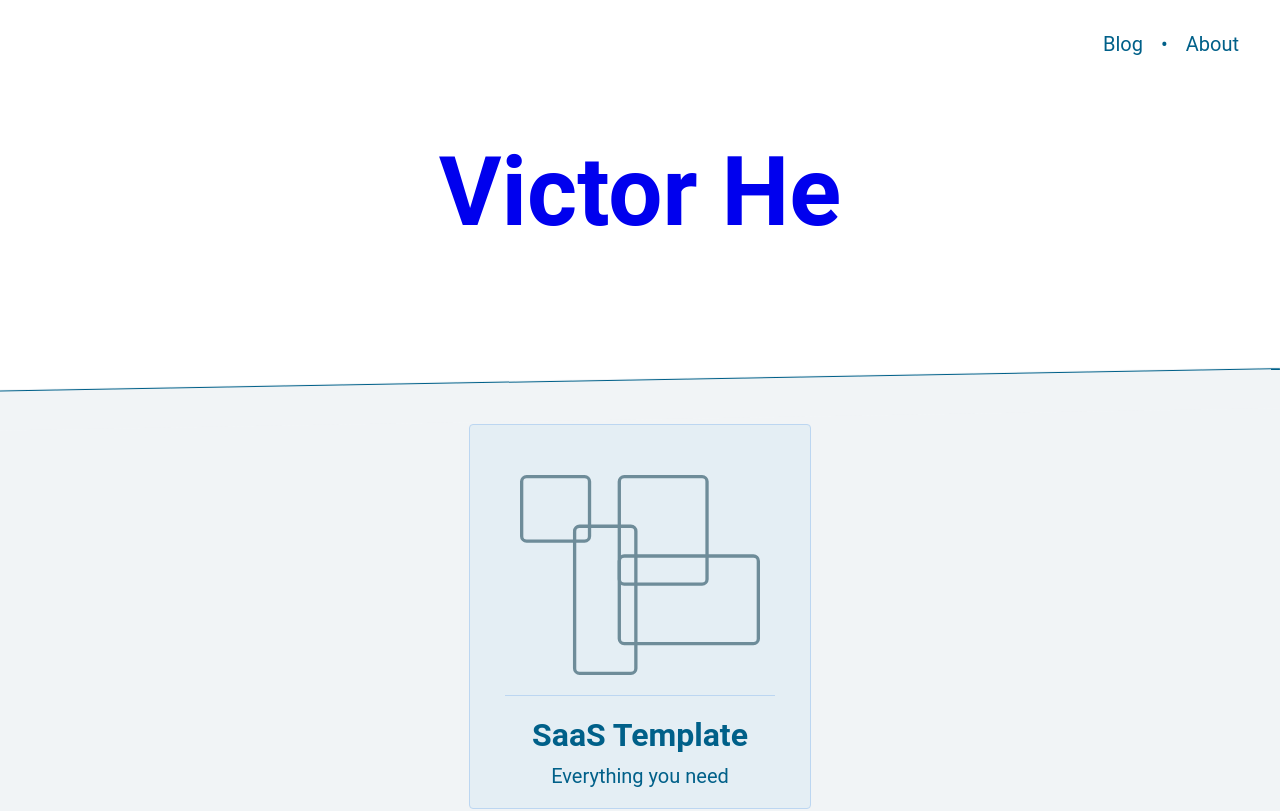
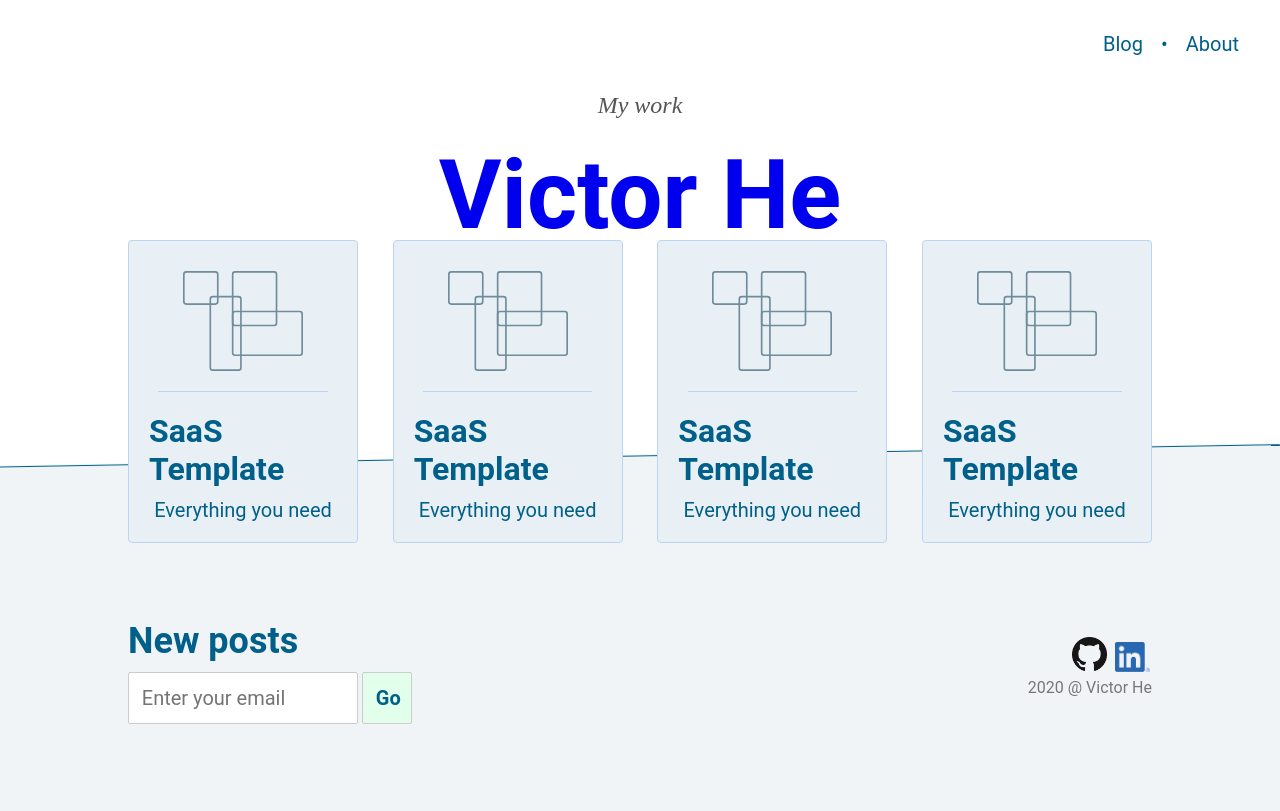
Before and after one commit to Vicorhe/portfolio-site, a Svelte app: page / in a window 1280 px wide. Shown: the top 811 px of the page. Built offline with nearby package versions, Linux system fonts and the light colour scheme.

Commit message:
projects page desktop site

```diff
--- a/src/App.svelte
+++ b/src/App.svelte
@@ -1,12 +1,6 @@
 <script>
   import Router from "svelte-spa-router";
   import routes from "./routes.js";
-  import Header from "./components/Header.svelte";
-  import Footer from "./components/Footer.svelte";
 </script>
 
-<div>
-  <Header />
-  <Router {routes} />
-  <Footer />
-</div>
+<Router {routes} />
--- a/src/components/Entry.svelte
+++ b/src/components/Entry.svelte
@@ -1,18 +1,20 @@
 <style type="text/scss">
   @import "../styles/color_pallete";
   .entry {
-    min-width: 300px;
+    box-sizing: border-box;
+    width: 80%;
+    max-width: 330px;
     padding: 20px;
     border: 1px solid $border;
     border-radius: 4px;
-    margin-bottom: 20px;
+    margin-bottom: 25px;
     background-color: $foreground;
     display: flex;
     flex-direction: column;
     align-items: center;
     img {
       margin-top: 30px;
-      height: 200px;
+      height: 75%;
     }
     .divider {
       width: 90%;
@@ -30,6 +32,24 @@
       color: $primary;
     }
   }
+
+  @media screen and (min-width: 991px) {
+    .entry {
+      width: 230px;
+      padding: 20px;
+      margin-bottom: 0;
+      img {
+        margin-top: 10px;
+        height: 100px;
+      }
+      .divider {
+      }
+      h2 {
+      }
+      p {
+      }
+    }
+  }
 </style>
 
 <div class="entry">
--- a/src/components/Footer.svelte
+++ b/src/components/Footer.svelte
@@ -7,6 +7,20 @@
       img {
         width: 30px;
         margin: 5px;
+      }
+    }
+  }
+  @media screen and (min-width: 991px) {
+    .footer {
+      float: right;
+      margin-top: 15px;
+      margin-bottom: 0;
+      .contact {
+        text-align: right;
+        img {
+          width: 35px;
+          margin: 2px;
+        }
       }
     }
   }
--- a/src/components/Header.svelte
+++ b/src/components/Header.svelte
@@ -1,5 +1,7 @@
 <script>
   import Nav from "./Nav.svelte";
+  import { location } from "svelte-spa-router";
+  export let home;
 </script>
 
 <style type="text/scss">
@@ -8,6 +10,9 @@
     padding: 3rem 0 1rem;
     text-align: center;
     background-color: white;
+    .sub-header {
+      display: none;
+    }
     h1 {
       color: $primary;
       font-size: 2.75rem;
@@ -30,7 +35,7 @@
     margin-left: -15%;
     margin-bottom: 30px;
     border-top: 1px solid $primary;
-    box-shadow: 41px 9px 0 9px $background;
+    box-shadow: 41px 16px 0 15px $background;
     -webkit-transform: rotate(-1deg);
     -ms-transform: rotate(-1deg);
     transform: rotate(-1deg);
@@ -38,9 +43,22 @@
   @media screen and (min-width: 991px) {
     .page-hero {
       padding-top: 2rem;
-      padding-bottom: 5rem;
+      padding-bottom: 3rem;
+      .sub-header {
+        display: block;
+        font-size: 1.5rem;
+        font-family: Garamound, serif;
+        font-style: italic;
+        font-weight: normal;
+        color: #555;
+        text-align: center;
+      }
       h1 {
+        margin-top: 1rem;
         font-size: 6rem;
+      }
+      .gap {
+        height: 106px;
       }
     }
     .divider {
@@ -51,6 +69,15 @@
 
 <div class="page-hero">
   <Nav />
-  <h1><a href="/">Victor He</a></h1>
+  {#if home}
+    <h2 class="sub-header">My work</h2>
+  {/if}
+  <h1>
+    <a href="/">Victor He</a>
+  </h1>
+  {#if home}
+    <div class="gap" />
+  {/if}
 </div>
+
 <div class="divider" />
--- a/src/components/MailingList.svelte
+++ b/src/components/MailingList.svelte
@@ -27,6 +27,34 @@
       }
     }
   }
+  @media screen and (min-width: 991px) {
+    .mailing-list {
+      text-align: left;
+      float: left;
+      h1 {
+        font-size: 2.25rem;
+      }
+      .input-row {
+        max-width: 300px;
+        margin: 0;
+        input {
+          display: inline-block;
+          padding: 0.8rem;
+          font-size: 1.25rem;
+          &#email {
+            width: 230px;
+            margin-right: 0;
+          }
+          &#submit {
+            width: 50px;
+            color: $primary;
+            font-weight: bold;
+            background-color: $highlight;
+          }
+        }
+      }
+    }
+  }
 </style>
 
 <div class="mailing-list">
--- a/src/pages/About.svelte
+++ b/src/pages/About.svelte
@@ -1,3 +1,8 @@
+<script>
+  import Header from "../components/Header.svelte";
+  import Footer from "../components/Footer.svelte";
+</script>
+
 <style type="text/scss">
   @import "../styles/color_pallete";
   .about {
@@ -28,6 +33,7 @@
   }
 </style>
 
+<Header />
 <main class="about">
   <div class="headshot-container">
     <img id="headshot" src="assets/images/headshotTemp.jpg" alt="" />
@@ -50,3 +56,4 @@
   <p>Software Engineer @ LA.</p>
   <p>UC San Diego @ 2018</p>
 </main>
+<Footer />
--- a/src/pages/Blog.svelte
+++ b/src/pages/Blog.svelte
@@ -1,6 +1,8 @@
 <script>
+  import Header from "../components/Header.svelte";
   import Entry from "../components/Entry.svelte";
   import MailingList from "../components/MailingList.svelte";
+  import Footer from "../components/Footer.svelte";
 </script>
 
 <style type="text/scss">
@@ -22,14 +24,9 @@
       }
     }
   }
-
-  @media (min-width: 640px) {
-    main {
-      max-width: none;
-    }
-  }
 </style>
 
+<Header />
 <main class="blog-posts">
   <div class="page-content">
     <p class="sub-header">Just some notes</p>
@@ -42,4 +39,5 @@
 
   </div>
   <MailingList />
+  <Footer />
 </main>
--- a/src/pages/Projects.svelte
+++ b/src/pages/Projects.svelte
@@ -1,6 +1,8 @@
 <script>
+  import Header from "../components/Header.svelte";
   import Entry from "../components/Entry.svelte";
   import MailingList from "../components/MailingList.svelte";
+  import Footer from "../components/Footer.svelte";
 </script>
 
 <style type="text/scss">
@@ -14,13 +16,26 @@
       }
     }
   }
-  @media screen and (max-width: 991px) {
+  @media screen and (min-width: 991px) {
     .projects {
-
+      .page-content {
+        padding-top: 120px;
+        width: 1024px;
+        margin: auto;
+        .entries {
+          position: absolute;
+          top: 240px;
+          width: 1024px;
+          margin: auto;
+          flex-direction: row;
+          justify-content: space-between;
+        }
+      }
     }
   }
 </style>
 
+<Header home />
 <main class="projects">
   <div class="page-content">
     <div class="entries">
@@ -29,7 +44,7 @@
       <Entry />
       <Entry />
     </div>
-
+    <MailingList />
+    <Footer />
   </div>
-  <MailingList />
 </main>
--- a/src/styles/color_pallete.scss
+++ b/src/styles/color_pallete.scss
@@ -1,5 +1,5 @@
 $primary: #006089;
 $border: #bcd6f1;
-$foreground: rgba(228, 238, 245, 0.93);
+$foreground: rgb(233, 240, 245);
 $background: #f1f4f6;
 $highlight: #e1ffea;
```
